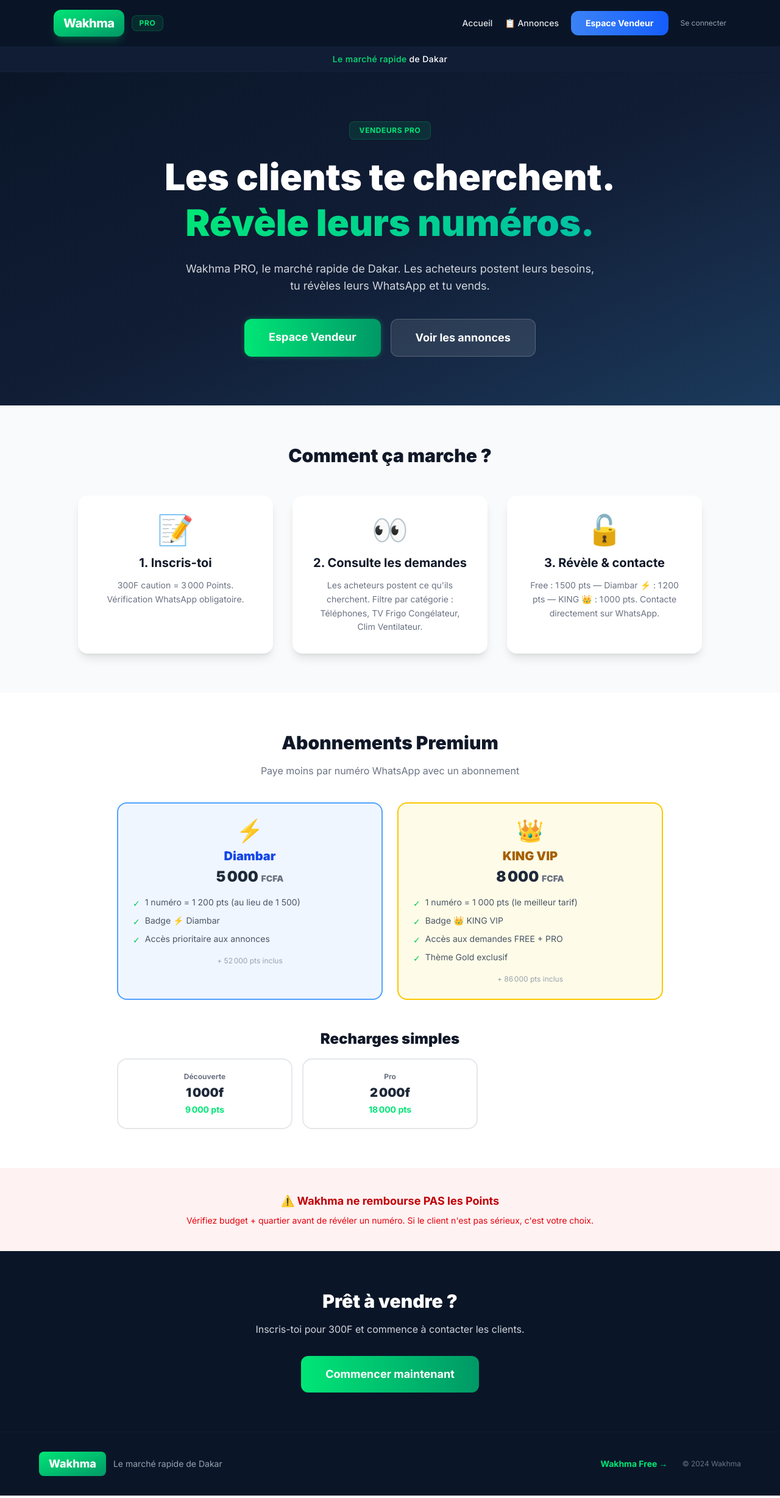
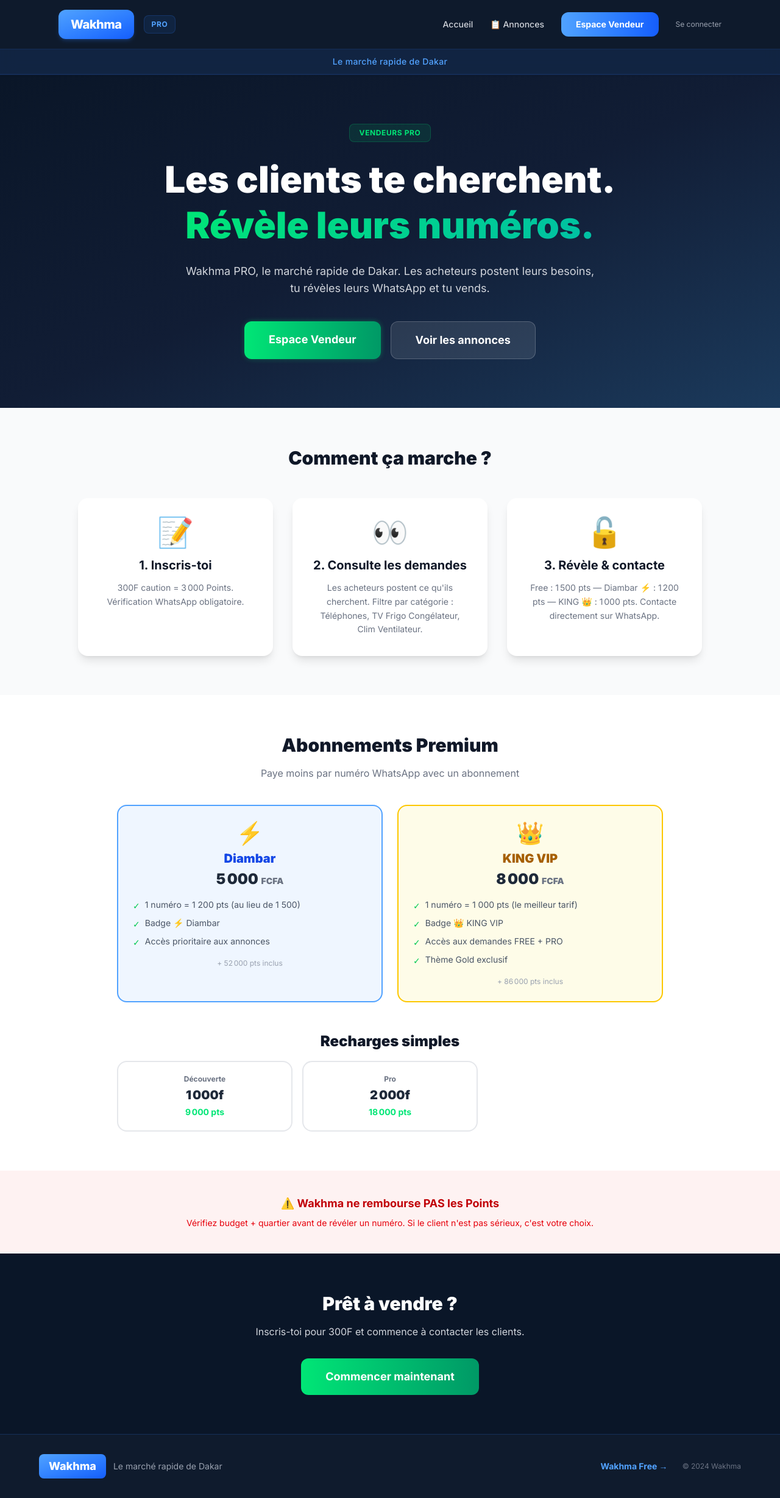
Before and after one commit to idimbengue003-web/waxma-pro, a React (Vite) app: page / in a window 1280 px wide. Shown: the whole page at 61% size. Built offline with nearby package versions, Linux system fonts and the light colour scheme.

Commit message:
Header PRO: bleu clair, espacement, couleur plus legere

```diff
--- a/src/components/Footer.jsx
+++ b/src/components/Footer.jsx
@@ -1,13 +1,13 @@
 export default function Footer() {
   return (
-    <footer className="bg-pro-primary border-t border-pro-accent/20 py-8 px-4">
+    <footer className="bg-[#0F1B2D] border-t border-blue-500/20 py-8 px-4">
       <div className="max-w-6xl mx-auto flex flex-col md:flex-row items-center justify-between gap-4">
         <div className="flex items-center gap-3">
-          <div className="bg-gradient-to-br from-pro-highlight to-emerald-600 text-white font-extrabold text-lg px-4 py-1.5 rounded-lg">Wakhma</div>
+          <div className="bg-gradient-to-br from-blue-400 to-blue-600 text-white font-extrabold text-lg px-4 py-1.5 rounded-lg">Wakhma</div>
           <span className="text-gray-400 text-sm">Le marché rapide de Dakar</span>
         </div>
         <div className="flex items-center gap-6">
-          <a href="https://wakhma-store.com" target="_blank" rel="noopener noreferrer" className="text-pro-highlight text-sm font-bold hover:underline">Wakhma Free →</a>
+          <a href="https://wakhma-store.com" target="_blank" rel="noopener noreferrer" className="text-blue-400 text-sm font-bold hover:underline">Wakhma Free →</a>
           <span className="text-gray-500 text-xs">© 2024 Wakhma</span>
         </div>
       </div>
--- a/src/components/Header.jsx
+++ b/src/components/Header.jsx
@@ -20,62 +20,62 @@
   };
 
   return (
-    <header className={`sticky top-0 z-50 border-b ${isKing ? 'bg-pro-king-dark border-pro-king-gold/20' : 'bg-pro-primary/95 backdrop-blur-md border-pro-accent/20'}`}>
-      <div className="max-w-6xl mx-auto px-6 py-4 flex items-center justify-between">
-        <div className="flex items-center gap-3">
-          <a href="#/" onClick={() => window.scrollTo({ top: 0, behavior: 'smooth' })} className={`font-extrabold text-xl px-4 py-2 rounded-xl tracking-tight cursor-pointer ${
-            isKing ? 'bg-pro-king-gold text-pro-king-dark' : 'bg-gradient-to-br from-pro-highlight to-emerald-600 text-white shadow-lg shadow-pro-highlight/20'
+    <header className={`sticky top-0 z-50 border-b shadow-sm ${isKing ? 'bg-[#1A1A2E]/95 backdrop-blur-md border-[#FFD700]/20' : 'bg-[#0F1B2D]/95 backdrop-blur-md border-blue-500/20'}`}>
+      <div className="max-w-6xl mx-auto px-8 py-4 flex items-center justify-between">
+        <div className="flex items-center gap-4">
+          <a href="#/" onClick={() => window.scrollTo({ top: 0, behavior: 'smooth' })} className={`font-extrabold text-xl px-5 py-2.5 rounded-xl tracking-tight cursor-pointer transition-shadow ${
+            isKing ? 'bg-[#FFD700] text-[#1A1A2E] shadow-md shadow-yellow-500/20' : 'bg-gradient-to-br from-blue-400 to-blue-600 text-white shadow-md shadow-blue-500/20'
           }`}>Wakhma</a>
-          <span className={`font-bold text-xs px-3 py-1 rounded-lg uppercase tracking-wider ${
-            isKing ? 'text-pro-king-gold bg-pro-king-gold/10 border border-pro-king-gold/20' : 'text-pro-highlight bg-pro-highlight/10 border border-pro-highlight/20'
+          <span className={`font-bold text-xs px-3 py-1.5 rounded-lg uppercase tracking-wider ${
+            isKing ? 'text-[#FFD700] bg-[#FFD700]/10 border border-[#FFD700]/20' : 'text-blue-400 bg-blue-500/10 border border-blue-500/20'
           }`}>PRO</span>
           {isKing && <span className="text-lg">👑</span>}
         </div>
 
         {/* Desktop */}
-        <nav className="hidden md:flex items-center gap-5">
-          <a href="#/" className={`font-medium text-sm ${isKing ? 'text-gray-300 hover:text-pro-king-gold' : 'text-gray-200 hover:text-white'}`}>Accueil</a>
-          <a href="#/demandes" className={`font-medium text-sm ${isKing ? 'text-gray-300 hover:text-pro-king-gold' : 'text-gray-200 hover:text-white'}`}>📋 Annonces</a>
+        <nav className="hidden md:flex items-center gap-7">
+          <a href="#/" className={`font-medium text-sm transition-colors ${isKing ? 'text-gray-300 hover:text-[#FFD700]' : 'text-gray-300 hover:text-blue-400'}`}>Accueil</a>
+          <a href="#/demandes" className={`font-medium text-sm transition-colors ${isKing ? 'text-gray-300 hover:text-[#FFD700]' : 'text-gray-300 hover:text-blue-400'}`}>📋 Annonces</a>
           {vendeur && (
             <a href="#/recharge" className={`flex items-center gap-2 px-4 py-2 rounded-xl text-sm font-bold transition ${
-              isKing ? 'bg-pro-king-gold/10 text-pro-king-gold border border-pro-king-gold/20' : 'bg-pro-highlight/10 text-pro-highlight border border-pro-highlight/20'
+              isKing ? 'bg-[#FFD700]/10 text-[#FFD700] border border-[#FFD700]/20' : 'bg-blue-500/10 text-blue-400 border border-blue-500/20'
             }`}>
               <span>💎</span>
               <span>{points.toLocaleString('fr-FR')}</span>
-              <span className={`text-xs font-normal ${isKing ? 'text-gray-400' : 'text-gray-300'}`}>pts</span>
+              <span className={`text-xs font-normal ${isKing ? 'text-gray-400' : 'text-gray-400'}`}>pts</span>
               {revealsFromPoints > 0 && (
-                <span className={`text-xs ml-1 px-2 py-0.5 rounded-lg ${isKing ? 'bg-pro-king-gold/20 text-pro-king-gold' : 'bg-pro-highlight/20 text-pro-highlight'}`}>
+                <span className={`text-xs ml-1 px-2 py-0.5 rounded-lg ${isKing ? 'bg-[#FFD700]/20 text-[#FFD700]' : 'bg-blue-500/20 text-blue-400'}`}>
                   {revealsFromPoints} dispo
                 </span>
               )}
             </a>
           )}
           {vendeur ? (
-            <a href="#/dashboard" className="bg-gradient-to-r from-pro-highlight to-emerald-600 text-white font-bold px-6 py-2.5 rounded-xl text-sm">Dashboard</a>
+            <a href="#/dashboard" className={`font-bold px-6 py-2.5 rounded-xl text-sm ${isKing ? 'bg-gradient-to-r from-[#FFD700] to-yellow-500 text-[#1A1A2E]' : 'bg-gradient-to-r from-blue-400 to-blue-600 text-white'}`}>Dashboard</a>
           ) : (
-            <a href="#/vendeur" className="bg-gradient-to-r from-pro-blue to-blue-600 text-white font-bold px-6 py-2.5 rounded-xl text-sm">Espace Vendeur</a>
+            <a href="#/vendeur" className="bg-gradient-to-r from-blue-400 to-blue-600 text-white font-bold px-6 py-2.5 rounded-xl text-sm">Espace Vendeur</a>
           )}
           {showAdmin ? (
             <>
-              <a href="#/admin" className={`font-bold text-sm px-4 py-2 rounded-xl ${isKing ? 'text-pro-king-gold bg-pro-king-gold/10 border border-pro-king-gold/20 hover:bg-pro-king-gold/20' : 'text-pro-highlight bg-pro-highlight/10 border border-pro-highlight/20 hover:bg-pro-highlight/20'} transition`}>ADMIN 🔒</a>
+              <a href="#/admin" className={`font-bold text-sm px-4 py-2 rounded-xl transition ${isKing ? 'text-[#FFD700] bg-[#FFD700]/10 border border-[#FFD700]/20 hover:bg-[#FFD700]/20' : 'text-blue-400 bg-blue-500/10 border border-blue-500/20 hover:bg-blue-500/20'}`}>ADMIN 🔒</a>
               <button onClick={handleLogout} className={`text-xs hover:text-red-400 transition-colors ${isKing ? 'text-gray-500' : 'text-gray-400'}`}>Déconnexion</button>
             </>
           ) : (
-            <a href="#/login" className={`text-xs ${isKing ? 'text-gray-500 hover:text-pro-king-gold' : 'text-gray-400 hover:text-white'}`}>Se connecter</a>
+            <a href="#/login" className={`text-xs transition-colors ${isKing ? 'text-gray-500 hover:text-[#FFD700]' : 'text-gray-400 hover:text-blue-400'}`}>Se connecter</a>
           )}
         </nav>
 
         {/* Mobile */}
         <div className="md:hidden flex items-center gap-3">
           <a href="#/demandes" className={`flex items-center gap-1.5 px-3 py-1.5 rounded-lg text-xs font-bold ${
-            isKing ? 'bg-pro-king-gold/10 text-pro-king-gold border border-pro-king-gold/20' : 'bg-pro-highlight/10 text-pro-highlight border border-pro-highlight/20'
+            isKing ? 'bg-[#FFD700]/10 text-[#FFD700] border border-[#FFD700]/20' : 'bg-blue-500/10 text-blue-400 border border-blue-500/20'
           }`}>📋 Annonces</a>
           {vendeur && (
             <a href="#/recharge" className={`flex items-center gap-1.5 px-3 py-1.5 rounded-lg text-xs font-bold ${
-              isKing ? 'bg-pro-king-gold/10 text-pro-king-gold border border-pro-king-gold/20' : 'bg-pro-highlight/10 text-pro-highlight border border-pro-highlight/20'
+              isKing ? 'bg-[#FFD700]/10 text-[#FFD700] border border-[#FFD700]/20' : 'bg-blue-500/10 text-blue-400 border border-blue-500/20'
             }`}>💎 {points.toLocaleString('fr-FR')}</a>
           )}
-          <button onClick={() => setMenuOpen(!menuOpen)} className={`p-2 ${isKing ? 'text-pro-king-gold' : 'text-white'}`}>
+          <button onClick={() => setMenuOpen(!menuOpen)} className={`p-2 ${isKing ? 'text-[#FFD700]' : 'text-blue-400'}`}>
             <svg className="w-7 h-7" fill="none" viewBox="0 0 24 24" stroke="currentColor" strokeWidth={2.5}>
               {menuOpen ? <path strokeLinecap="round" strokeLinejoin="round" d="M6 18L18 6M6 6l12 12" />
                 : <path strokeLinecap="round" strokeLinejoin="round" d="M4 6h16M4 12h16M4 18h16" />}
@@ -85,30 +85,30 @@
       </div>
 
       <div className={`text-center py-2.5 text-sm font-medium tracking-wide border-y ${
-        isKing ? 'bg-pro-king-gold/10 text-pro-king-gold border-pro-king-gold/10' : 'bg-pro-secondary text-white border-pro-accent/10'
+        isKing ? 'bg-[#FFD700]/10 text-[#FFD700] border-[#FFD700]/10' : 'bg-blue-500/10 text-blue-400 border-blue-500/10'
       }`}>
         {isKing && '👑 KING — '}
-        <span className={isKing ? '' : 'text-pro-highlight'}>Le marché rapide</span> de Dakar
+        Le marché rapide de Dakar
       </div>
 
       {menuOpen && (
-        <div className={`md:hidden border-t animate-fade-in-up ${isKing ? 'bg-pro-king-dark border-gray-800' : 'bg-pro-primary border-pro-accent/20'}`}>
+        <div className={`md:hidden border-t animate-fade-in-up shadow-lg ${isKing ? 'bg-[#1A1A2E] border-gray-800' : 'bg-[#0F1B2D] border-blue-500/20'}`}>
           <nav className="flex flex-col p-6 gap-3">
-            <a href="#/" onClick={() => setMenuOpen(false)} className={`font-medium py-3 px-5 rounded-xl text-sm ${isKing ? 'text-gray-300 hover:bg-gray-900' : 'text-gray-200 hover:bg-pro-accent/20'}`}>🏠 Accueil</a>
-            <a href="#/demandes" onClick={() => setMenuOpen(false)} className={`font-medium py-3 px-5 rounded-xl text-sm ${isKing ? 'text-gray-300 hover:bg-gray-900' : 'text-gray-200 hover:bg-pro-accent/20'}`}>📋 Annonces</a>
+            <a href="#/" onClick={() => setMenuOpen(false)} className={`font-medium py-3 px-5 rounded-xl text-sm transition-colors ${isKing ? 'text-gray-300 hover:bg-gray-900' : 'text-gray-300 hover:bg-blue-500/10'}`}>🏠 Accueil</a>
+            <a href="#/demandes" onClick={() => setMenuOpen(false)} className={`font-medium py-3 px-5 rounded-xl text-sm transition-colors ${isKing ? 'text-gray-300 hover:bg-gray-900' : 'text-gray-300 hover:bg-blue-500/10'}`}>📋 Annonces</a>
 
             {vendeur && (
-              <div className={`rounded-xl p-4 mt-1 ${isKing ? 'bg-pro-king-gold/10 border border-pro-king-gold/20' : 'bg-pro-secondary border border-pro-accent/30'}`}>
+              <div className={`rounded-xl p-4 mt-1 ${isKing ? 'bg-[#FFD700]/10 border border-[#FFD700]/20' : 'bg-blue-500/10 border border-blue-500/20'}`}>
                 <div className="flex items-center justify-between mb-2">
                   <div className="flex items-center gap-2">
                     <span className="text-lg">💎</span>
-                    <span className={`font-bold text-sm ${isKing ? 'text-pro-king-gold' : 'text-pro-highlight'}`}>{points.toLocaleString('fr-FR')} points</span>
+                    <span className={`font-bold text-sm ${isKing ? 'text-[#FFD700]' : 'text-blue-400'}`}>{points.toLocaleString('fr-FR')} points</span>
                   </div>
                   <a href="#/recharge" onClick={() => setMenuOpen(false)}
-                    className={`text-xs font-bold px-3 py-1.5 rounded-lg ${isKing ? 'bg-pro-king-gold text-pro-king-dark' : 'bg-pro-highlight text-white'}`}>+ Recharger</a>
+                    className={`text-xs font-bold px-3 py-1.5 rounded-lg ${isKing ? 'bg-[#FFD700] text-[#1A1A2E]' : 'bg-blue-500 text-white'}`}>+ Recharger</a>
                 </div>
                 <div className="flex gap-3 mb-2">
-                  <div className={`flex-1 rounded-lg p-2 text-center ${isKing ? 'bg-gray-800/50' : 'bg-pro-primary/80'}`}>
+                  <div className={`flex-1 rounded-lg p-2 text-center ${isKing ? 'bg-gray-800/50' : 'bg-[#0A1628]/80'}`}>
                     <p className="text-base font-bold text-white">{revealsFromPoints}</p>
                     <p className="text-[10px] text-gray-400">Révélations</p>
                   </div>
@@ -120,18 +120,18 @@
             )}
 
             {vendeur ? (
-              <a href="#/dashboard" onClick={() => setMenuOpen(false)} className="bg-gradient-to-r from-pro-highlight to-emerald-600 text-white font-bold py-3.5 px-5 rounded-xl text-center text-sm">📊 Dashboard</a>
+              <a href="#/dashboard" onClick={() => setMenuOpen(false)} className={`font-bold py-3.5 px-5 rounded-xl text-center text-sm ${isKing ? 'bg-gradient-to-r from-[#FFD700] to-yellow-500 text-[#1A1A2E]' : 'bg-gradient-to-r from-blue-400 to-blue-600 text-white'}`}>📊 Dashboard</a>
             ) : (
-              <a href="#/vendeur" onClick={() => setMenuOpen(false)} className="bg-gradient-to-r from-pro-blue to-blue-600 text-white font-bold py-3.5 px-5 rounded-xl text-center text-sm">🏪 Espace Vendeur</a>
+              <a href="#/vendeur" onClick={() => setMenuOpen(false)} className="bg-gradient-to-r from-blue-400 to-blue-600 text-white font-bold py-3.5 px-5 rounded-xl text-center text-sm">🏪 Espace Vendeur</a>
             )}
 
             {showAdmin ? (
               <>
-                <a href="#/admin" onClick={() => setMenuOpen(false)} className={`font-bold py-3 px-5 rounded-xl text-sm ${isKing ? 'text-pro-king-gold bg-pro-king-gold/10 border border-pro-king-gold/20' : 'text-pro-highlight bg-pro-highlight/10 border border-pro-highlight/20'}`}>ADMIN 🔒</a>
+                <a href="#/admin" onClick={() => setMenuOpen(false)} className={`font-bold py-3 px-5 rounded-xl text-sm ${isKing ? 'text-[#FFD700] bg-[#FFD700]/10 border border-[#FFD700]/20' : 'text-blue-400 bg-blue-500/10 border border-blue-500/20'}`}>ADMIN 🔒</a>
                 <button onClick={handleLogout} className="text-red-400 font-medium py-3 px-5 rounded-xl hover:bg-red-500/10 transition text-sm text-left">Déconnexion</button>
               </>
             ) : (
-              <a href="#/login" onClick={() => setMenuOpen(false)} className={`py-3 px-5 rounded-xl text-sm ${isKing ? 'text-gray-500 hover:text-pro-king-gold' : 'text-gray-400 hover:text-white'}`}>Se connecter</a>
+              <a href="#/login" onClick={() => setMenuOpen(false)} className={`py-3 px-5 rounded-xl text-sm transition-colors ${isKing ? 'text-gray-500 hover:text-[#FFD700]' : 'text-gray-400 hover:text-blue-400'}`}>Se connecter</a>
             )}
           </nav>
         </div>
```
